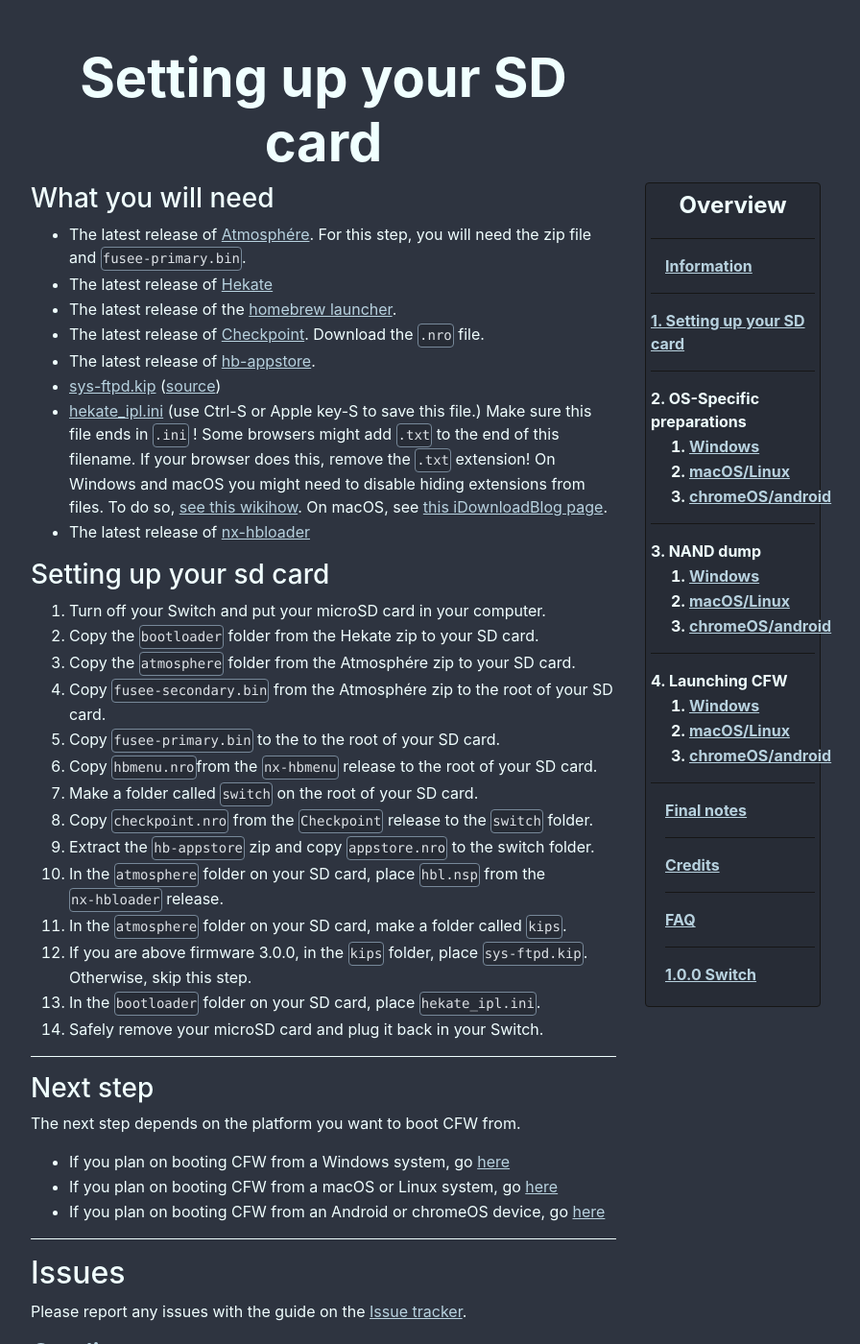
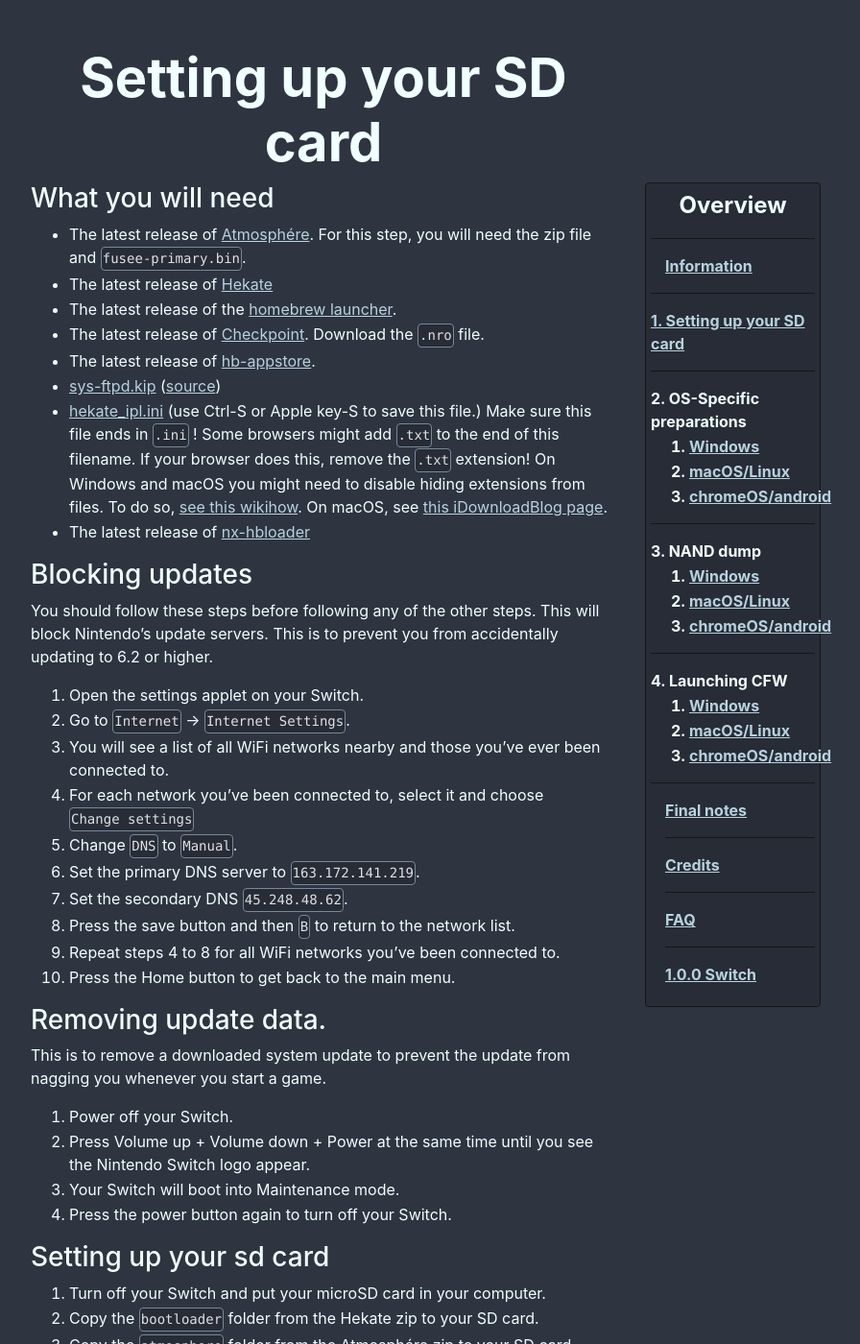
Before and after one commit to noirscape/SwitchGuideOLD, a Jekyll site: the page built from sdcard.md, in a window 1280 px wide and 1400 px high. Shown: the whole window at 96% size, without its empty margins (303-1199 px from the left). Built offline with Jekyll 4.4.1, drawn with Linux system fonts in a browser that asks for light colours.

```diff
--- a/sdcard.md
+++ b/sdcard.md
@@ -13,6 +13,30 @@ title: Setting up your SD card
 - [sys-ftpd.kip](https://noirscape.github.io/SwitchGuide/assets/sys-ftpd.kip){: .a-table} ([source](https://github.com/jakibaki/sys-ftpd){: .a-table target="_blank"})
 - [hekate_ipl.ini](https://noirscape.github.io/SwitchGuide/assets/hekate_ipl.ini) (use Ctrl-S or Apple key-S to save this file.) Make sure this file ends in `.ini` ! Some browsers might add `.txt` to the end of this filename. If your browser does this, remove the `.txt` extension! On Windows and macOS you might need to disable hiding extensions from files. To do so, [see this wikihow](https://www.wikihow.tech/Show-File-Extensions-on-Windows). On macOS, see [this iDownloadBlog page](https://www.idownloadblog.com/2014/10/29/how-to-show-or-hide-filename-extensions-in-os-x-yosemite/).
 - The latest release of [nx-hbloader](https://github.com/switchbrew/nx-hbloader/releases/latest){: .a-table}
+
+### Blocking updates
+
+You should follow these steps before following any of the other steps. This will block Nintendo's update servers. This is to prevent you from accidentally updating to 6.2 or higher.
+
+1. Open the settings applet on your Switch.
+2. Go to `Internet` -> `Internet Settings`.
+3. You will see a list of all WiFi networks nearby and those you've ever been connected to.
+4. For each network you've been connected to, select it and choose `Change settings`
+5. Change `DNS` to `Manual`.
+6. Set the primary DNS server to `163.172.141.219`.
+7. Set the secondary DNS `45.248.48.62`.
+8. Press the save button and then `B` to return to the network list.
+9. Repeat steps 4 to 8 for all WiFi networks you've been connected to.
+10. Press the Home button to get back to the main menu.
+
+### Removing update data.
+
+This is to remove a downloaded system update to prevent the update from nagging you whenever you start a game.
+
+1. Power off your Switch.
+2. Press Volume up + Volume down + Power at the same time until you see the Nintendo Switch logo appear.
+3. Your Switch will boot into Maintenance mode.
+4. Press the power button again to turn off your Switch.
 
 ### Setting up your sd card
 
```
Also changed, not shown: 6-2.md (added, +51 -0 lines), index.md (+5 -1 lines).
